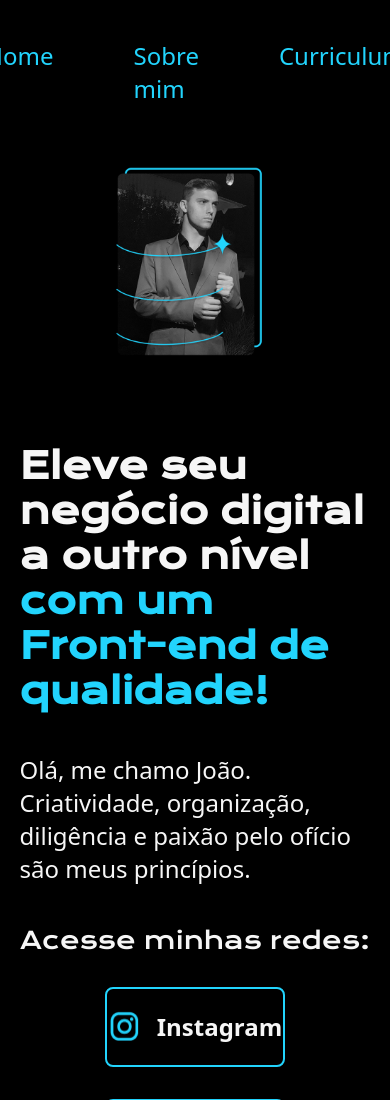
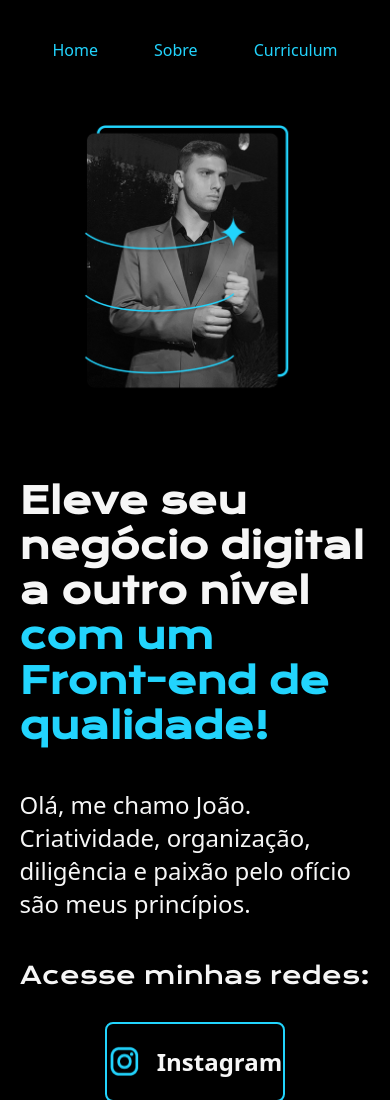
Before and after one commit to jpiologo/myFirstPortfolio, a plain HTML site: page index.html in a window 390 px wide. Shown: the top 1100 px of the page. Drawn offline with nearby package versions, Linux system fonts and the light colour scheme.

Commit message:
Add files via upload

```diff
--- a/index.html
+++ b/index.html
@@ -11,7 +11,7 @@
     <header class="cabecalho">
         <nav class="cabecalho-menu">
             <a class="cabecalho-menu-link" href="index.html">Home</a>
-            <a class="cabecalho-menu-link" href="about.html">Sobre mim</a>
+            <a class="cabecalho-menu-link" href="about.html">Sobre</a>
             <a class="cabecalho-menu-link" href="curriculum.html">Curriculum</a>
         </nav>
     </header>
--- a/styles/style.css
+++ b/styles/style.css
@@ -28,7 +28,7 @@ body {
 
 .cabecalho-menu {
     display: flex;
-    gap: 80px;
+    gap: 5rem;
 }
 
 .cabecalho-menu-link {
@@ -50,7 +50,7 @@ body {
     height: 2px;
     bottom: 0;
     left: 0;
-    background-color: #0087ca;
+    background-color: var(--thir-color);
     transform-origin: bottom right;
     transition: transform 0.25s ease-out;
 }
@@ -112,7 +112,7 @@ body {
 .principal-links-link{
     display: flex;
     justify-content: center;
-    gap: 16px;
+    gap: 1rem;
     width: 50%;
     text-align: center;
     border-radius: 8px;
@@ -180,6 +180,23 @@ body {
     .principal-conteudo {
         width: auto;
     }
+}
 
+@media (max-width: 600px){
+    .cabecalho-menu-link {
+        font-size: 1rem;
+        font-weight: 400;
+    }
 
+    .cabecalho-menu {
+        gap: 3.5rem;
+    }
+
+    .apresentacao-imagem {
+        width: 70%;
+    }
+
+    .foto-curriculum {
+        width: 80%;
+    }
 }
```
Also changed, not shown: about.html (+1 -1 lines), curriculum.html (+5 -4 lines).
